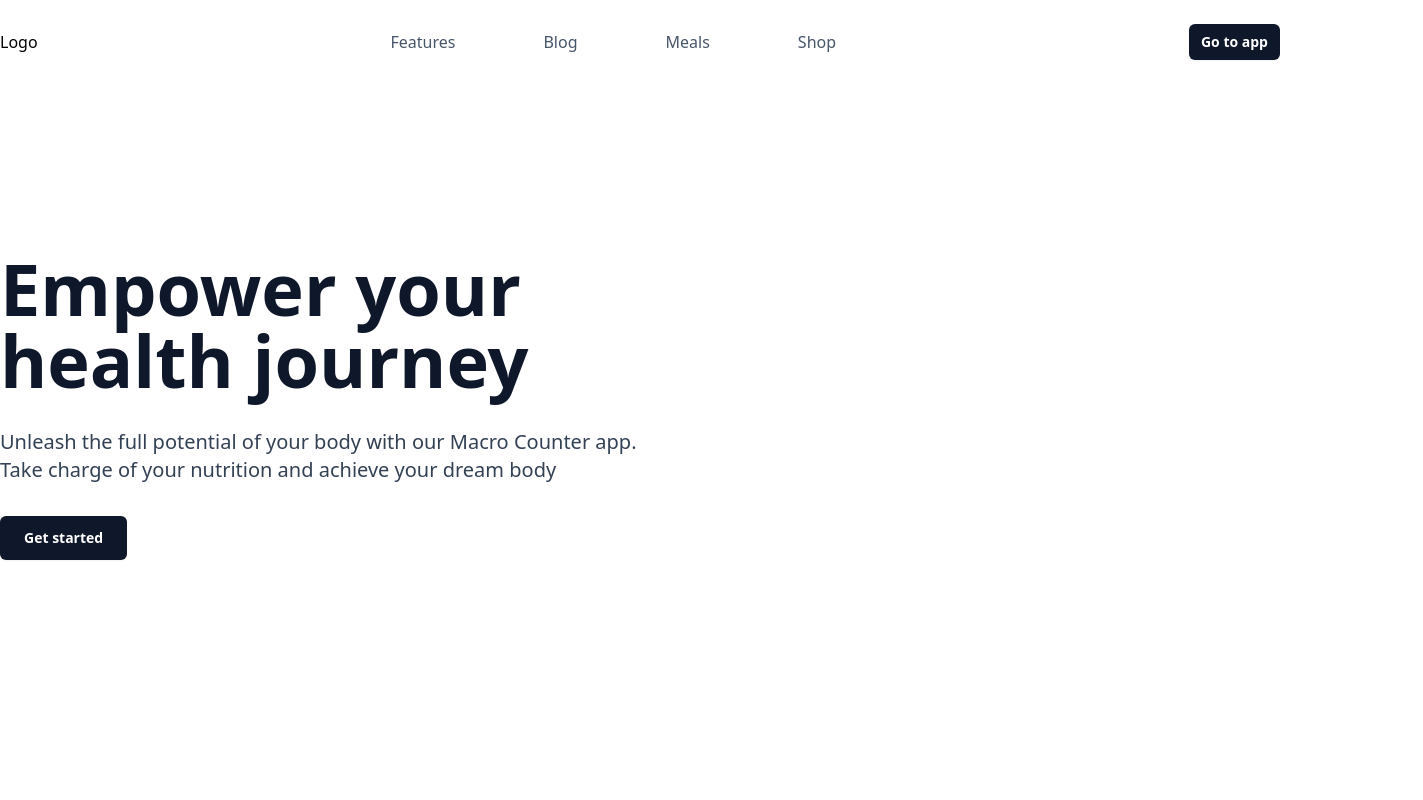
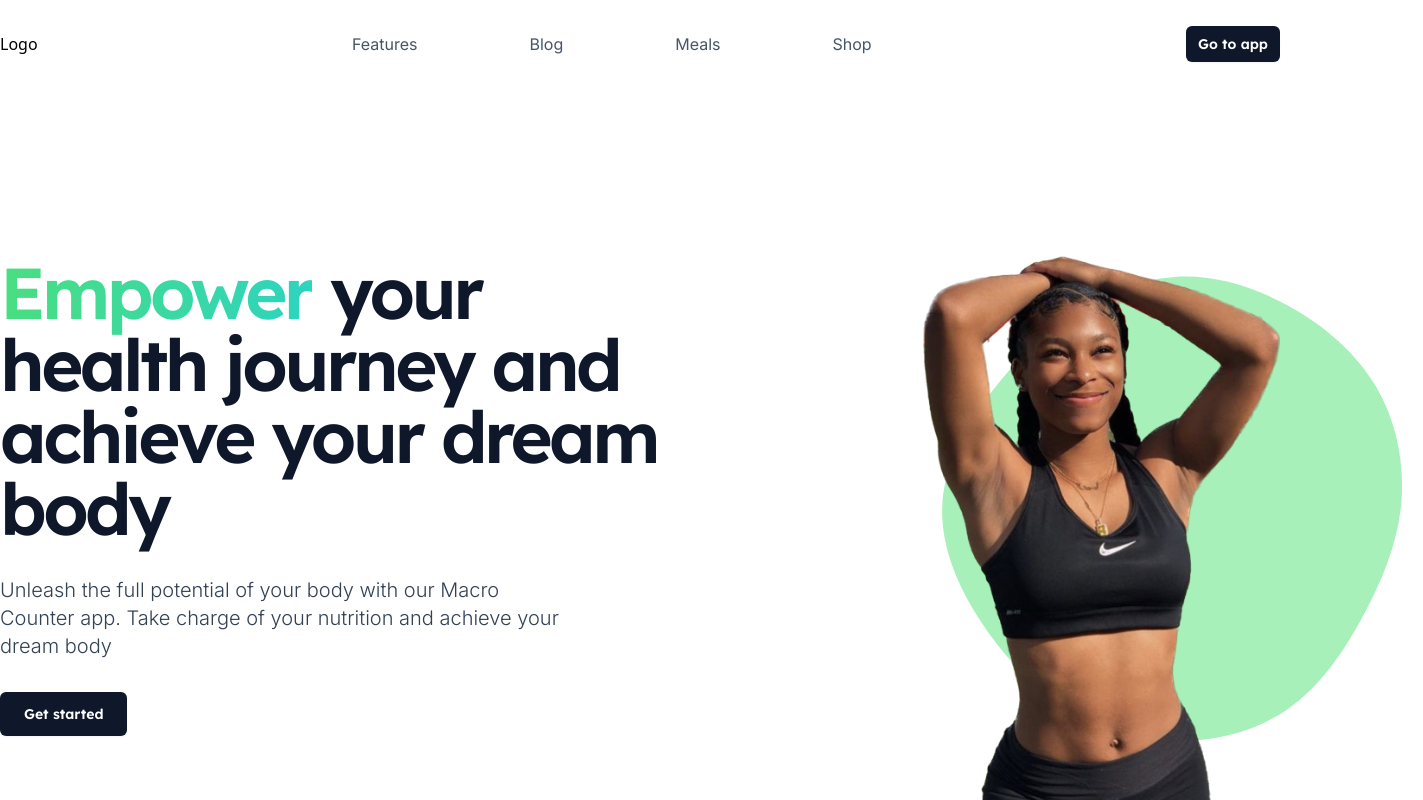
Before and after one commit to rmacuna/daily-macros-nuxt, a Nuxt app: page / in a window 1280 px wide. Shown: the top 800 px of the page, 1423 px wide, since content can reach past the window. Built offline with nearby package versions, Linux system fonts and the light colour scheme.

Commit message:
feat: add hero to the landing page

```diff
--- a/components/Button/Button.vue
+++ b/components/Button/Button.vue
@@ -1,5 +1,5 @@
 <template>
-  <button type="button" class="rounded-md bg-green-600 py-2 px-3 text-sm font-semibold text-white shadow-sm hover:bg-green-500 focus-visible:outline focus-visible:outline-2 focus-visible:outline-offset-2 focus-visible:outline-green-600">
+  <button type="button" class="rounded-md bg-green-600 font-heading py-2 px-3 text-sm font-semibold text-white shadow-sm hover:bg-green-500 focus-visible:outline focus-visible:outline-2 focus-visible:outline-offset-2 focus-visible:outline-green-600">
     <slot />
   </button>
 </template>
--- a/components/Hero/Hero.vue
+++ b/components/Hero/Hero.vue
@@ -1,7 +1,10 @@
 <template>
   <section id="hero" class="relative flex flex-col gap-y-8">
-    <h1 class="text-5xl sm:text-7xl text-slate-900 font-bold">{{ title }}</h1>
-    <p class="text-base sm:text-xl text-slate-700">{{ description }}</p>
+    <h1 class="font-heading text-5xl lg:text-6xl xl:text-7xl text-slate-900 tracking-tighter font-bold">
+      <span class="bg-clip-text text-transparent bg-gradient-to-r from-green-400 to-teal-400">{{ heroTitle.firstWord
+      }}</span> {{ heroTitle.restOfTheWords }}
+    </h1>
+    <p class="text-base font-body sm:text-xl font-light text-slate-700 max-w-xl">{{ description }}</p>
 
     <div class="max-w-sm">
       <Button class="px-6 py-3 bg-slate-900">Get started</Button>
@@ -10,5 +13,10 @@
 </template>
 
 <script setup>
-defineProps(['title', 'description'])
+const { title } = defineProps(['title', 'description'])
+
+const heroTitle = computed(() => {
+  const [firstWord, ...restOfTheWords] = title.split(' ');
+  return { firstWord, restOfTheWords: restOfTheWords.join(' ') }
+})
 </script>
--- a/components/Navbar/Navbar.vue
+++ b/components/Navbar/Navbar.vue
@@ -1,11 +1,12 @@
 <template>
-  <header class="relative flex justify-between items-center">
+  <header class="relative flex justify-between items-center px-4 xl:px-0">
     <div id="app-logo" name="app-logo">
       <span>Logo</span>
     </div>
-    <nav class="flex">
-      <ul role="navigation" name="app-navigation-links" class="list-none flex gap-x-20">
-        <li v-for="link, index in navLinks" :key="index" class="p-1 text-slate-600 cursor-pointer hover:text-slate-900">{{ link }}</li>
+    <nav class="hidden sm:flex">
+      <ul role="navigation" name="app-navigation-links" class="list-none  font-body flex gap-x-20">
+        <li v-for="link, index in navLinks" :key="index" class="p-1 text-slate-600 hover:bg-slate-50 rounded-lg px-4 py-2 transition-colors cursor-pointer hover:text-slate-900">{{
+          link }}</li>
       </ul>
     </nav>
     <div name="actions">
@@ -15,5 +16,5 @@
 </template>
 
 <script setup>
-  const navLinks = ref(['Features', 'Blog', 'Meals', 'Shop']);
+const navLinks = ref(['Features', 'Blog', 'Meals', 'Shop']);
 </script>
--- a/nuxt.config.ts
+++ b/nuxt.config.ts
@@ -3,5 +3,11 @@ export default defineNuxtConfig({
   typescript: {
     shim: false,
   },
-  modules: ["@nuxtjs/tailwindcss"]
+  modules: ["@nuxtjs/tailwindcss", "@nuxtjs/google-fonts"],
+  googleFonts: {
+    families: {
+      Lexend: [300,400, 600],
+      Inter: [300, 400, 600, 700],
+    },
+  },
 });
--- a/package.json
+++ b/package.json
@@ -8,10 +8,11 @@
     "postinstall": "nuxt prepare"
   },
   "devDependencies": {
-    "nuxt": "^3.2.2"
+    "@nuxtjs/google-fonts": "^3.0.0",
+    "nuxt": "^3.3.1"
   },
   "dependencies": {
     "@headlessui/vue": "^1.7.12",
-    "@nuxtjs/tailwindcss": "^6.4.1"
+    "@nuxtjs/tailwindcss": "^6.6.0"
   }
 }
--- a/pages/index.vue
+++ b/pages/index.vue
@@ -1,13 +1,26 @@
 <template>
-  <div>
-    <SEO title="Daily macros" url="localhost:3000" type="website"
-      description="Get the best results by tracking your food macro intake, be the best version of you" />
-    <div class="mx-auto max-w-7xl py-6">
-      <Navbar />
-      <div class="mt-48">
-        <div class="sm:w-673">
-          <Hero title="Empower your health journey"
-            description="Unleash the full potential of your body with our Macro Counter app. Take charge of your nutrition and achieve your dream body" />
+  <SEO title="Daily macros" url="localhost:3000" type="website"
+    description="Get the best results by tracking your food macro intake, be the best version of you" />
+  <div class="mx-auto px-4 xl:px-0 md:max-w-4xl lg:max-w-6xl xl:max-w-7xl py-6">
+    <Navbar />
+    <div class="mt-4 lg:mt-48 flex flex-col lg:flex-row lg:justify-between">
+      <div class="sm:w-673 order-2 lg:order-1 self-center lg:self-auto pt-6 lg:pt-0">
+        <Hero title="Empower your health journey and achieve your dream body "
+          description="Unleash the full potential of your body with our Macro Counter app. Take charge of your nutrition and achieve your dream body" />
+      </div>
+      <!-- Athletic Girl -->
+      <div class="relative order-1 flex justify-center lg:justify-start lg:order-2 mt-12 lg:mt-0">
+        <figure class="relative z-10 w-72 lg:w-[357px] h-full lg:h-[600px]">
+          <img width="100%" height="auto" src="/img/AthleticGirl.png" alt="Image of athletic girl" />
+        </figure>
+
+        <!-- Blob -->
+        <div class="absolute top-0 z-0 w-[400px] h-[400px] sm:w-[450px] xl:w-[500px] lg:h-96">
+          <svg viewBox="0 0 200 200" xmlns="http://www.w3.org/2000/svg">
+            <path fill="#A7F0BA"
+              d="M46.4,-79.9C60.8,-72,73.6,-60.9,81.6,-47.1C89.6,-33.3,92.7,-16.6,91.3,-0.9C89.8,14.9,83.7,29.9,75.9,44.2C68.2,58.5,58.9,72.1,46,81.2C33,90.2,16.5,94.5,0.4,93.9C-15.8,93.3,-31.6,87.7,-45,79C-58.4,70.2,-69.3,58.3,-77.9,44.6C-86.6,30.9,-92.9,15.4,-92.3,0.3C-91.8,-14.8,-84.2,-29.5,-75.1,-42.3C-65.9,-55.1,-55.1,-65.9,-42.3,-74.8C-29.5,-83.7,-14.8,-90.6,0.6,-91.6C16,-92.7,32,-87.9,46.4,-79.9Z"
+              transform="translate(100 100)" />
+          </svg>
         </div>
       </div>
     </div>
--- a/tailwind.config.ts
+++ b/tailwind.config.ts
@@ -1,12 +1,16 @@
-import type { Config } from 'tailwindcss'
-import defaultTheme from 'tailwindcss/defaultTheme'
+import type { Config } from "tailwindcss";
+import defaultTheme from "tailwindcss/defaultTheme";
 
 export default <Partial<Config>>{
-    theme: {
+  theme: {
     extend: {
+      fontFamily: {
+        heading: ["Lexend", ...defaultTheme.fontFamily.sans],
+        body: ["Inter", ...defaultTheme.fontFamily.sans],
+      },
       width: {
-        '673': '42rem'
-      }
-    }
-  }
-}
+        "673": "42rem",
+      },
+    },
+  },
+};
```
Also changed, not shown: public/img/AthleticGirl.png (added), 1 other file (tests, documents, lock files or other folders).
